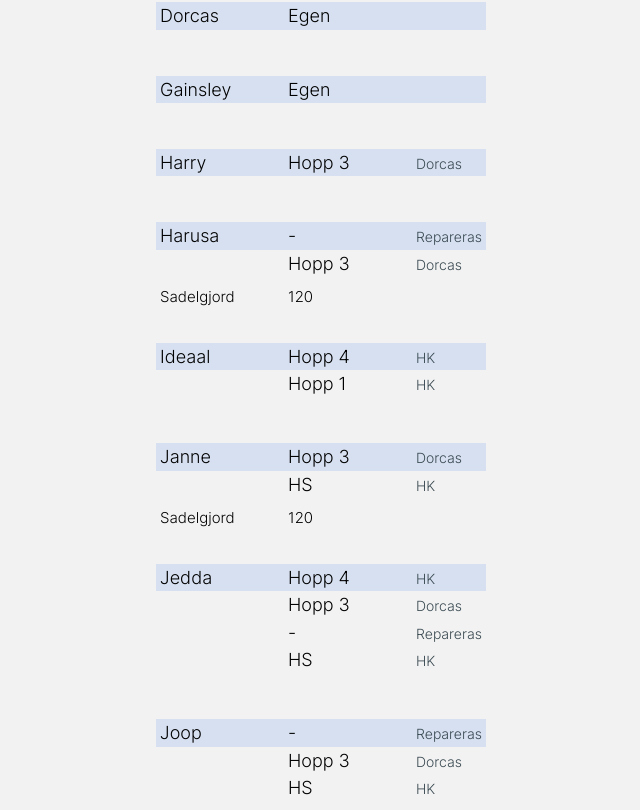
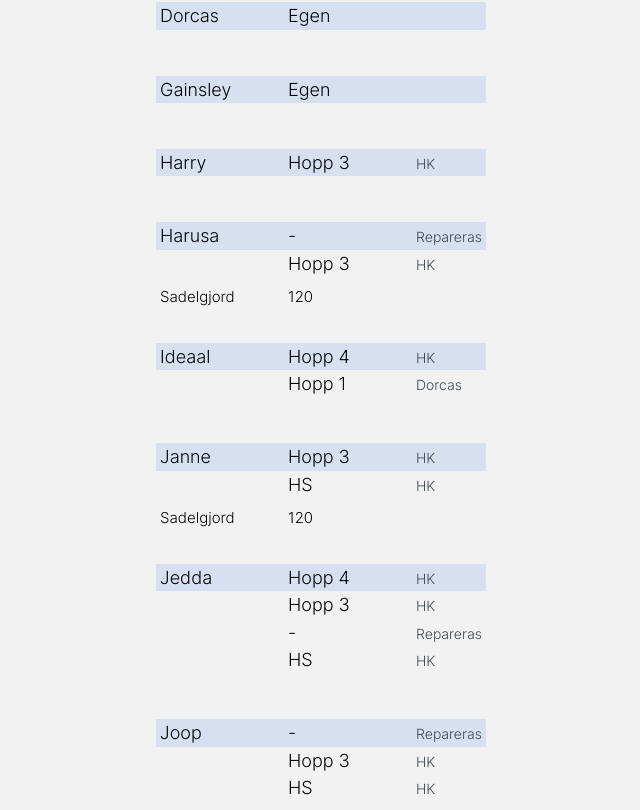
Before and after one commit to Minomichu/hoppsadlar, a Next.js app: page / in a window 1280 px wide. Shown: the part 710-1520 px from the top of the page, without its empty margins (319-959 px from the left). Built offline with nearby package versions, Linux system fonts and the light colour scheme.

Commit message:
updated location hopp1

```diff
--- a/src/constants/saddles.js
+++ b/src/constants/saddles.js
@@ -1,6 +1,6 @@
-const hopp1 = { saddle: 'Hopp 1', location: 'HK' }
+const hopp1 = { saddle: 'Hopp 1', location: 'Dorcas' }
 const hopp2 = { saddle: 'Hopp 2', location: 'HK' }
-const hopp3 = { saddle: 'Hopp 3', location: 'Dorcas' }
+const hopp3 = { saddle: 'Hopp 3', location: 'HK' }
 const hopp4 = { saddle: 'Hopp 4', location: 'HK' }
 const hopp5 = { saddle: 'Hopp 5', location: 'HK' }
 //const hopp6 = { saddle: 'Hopp 6', location: 'Tesla' }
```
